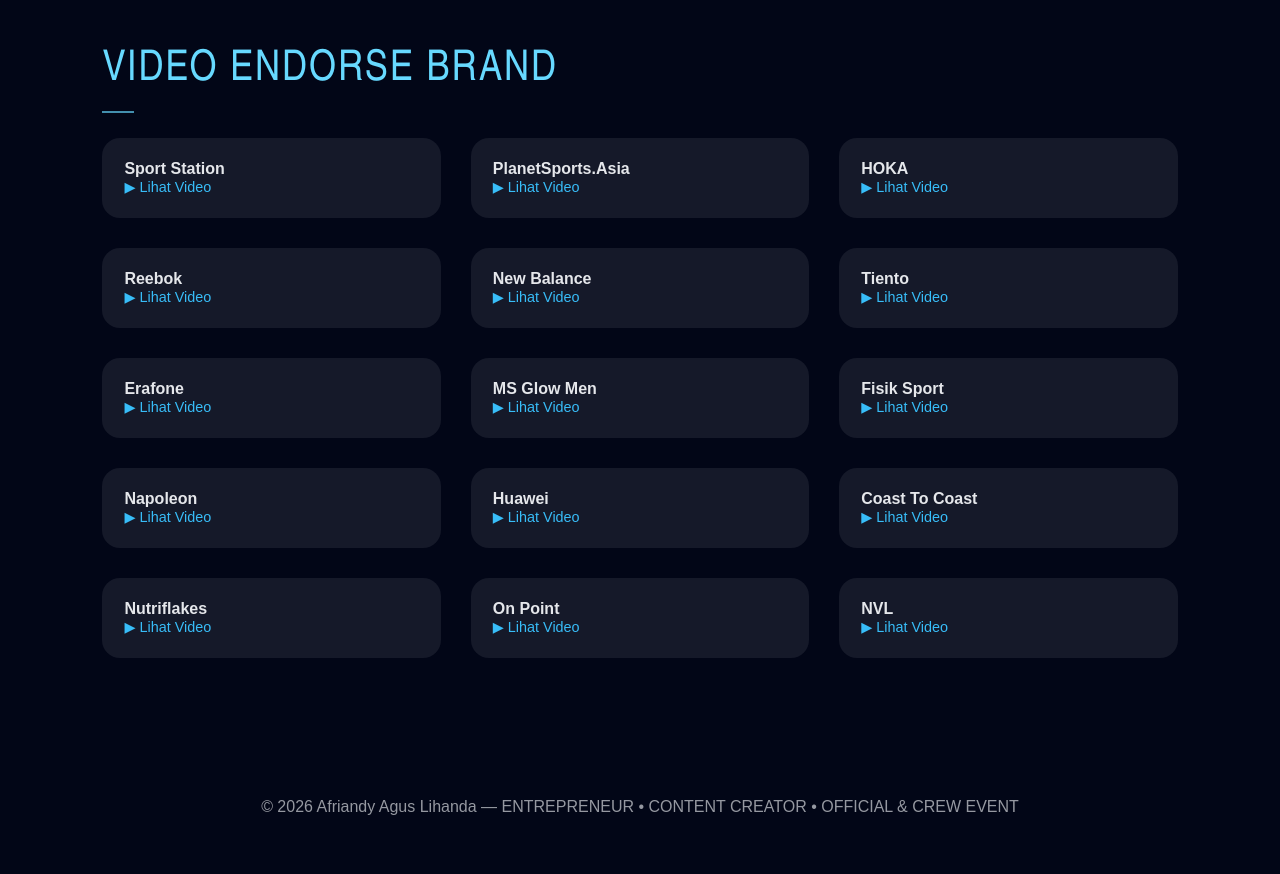
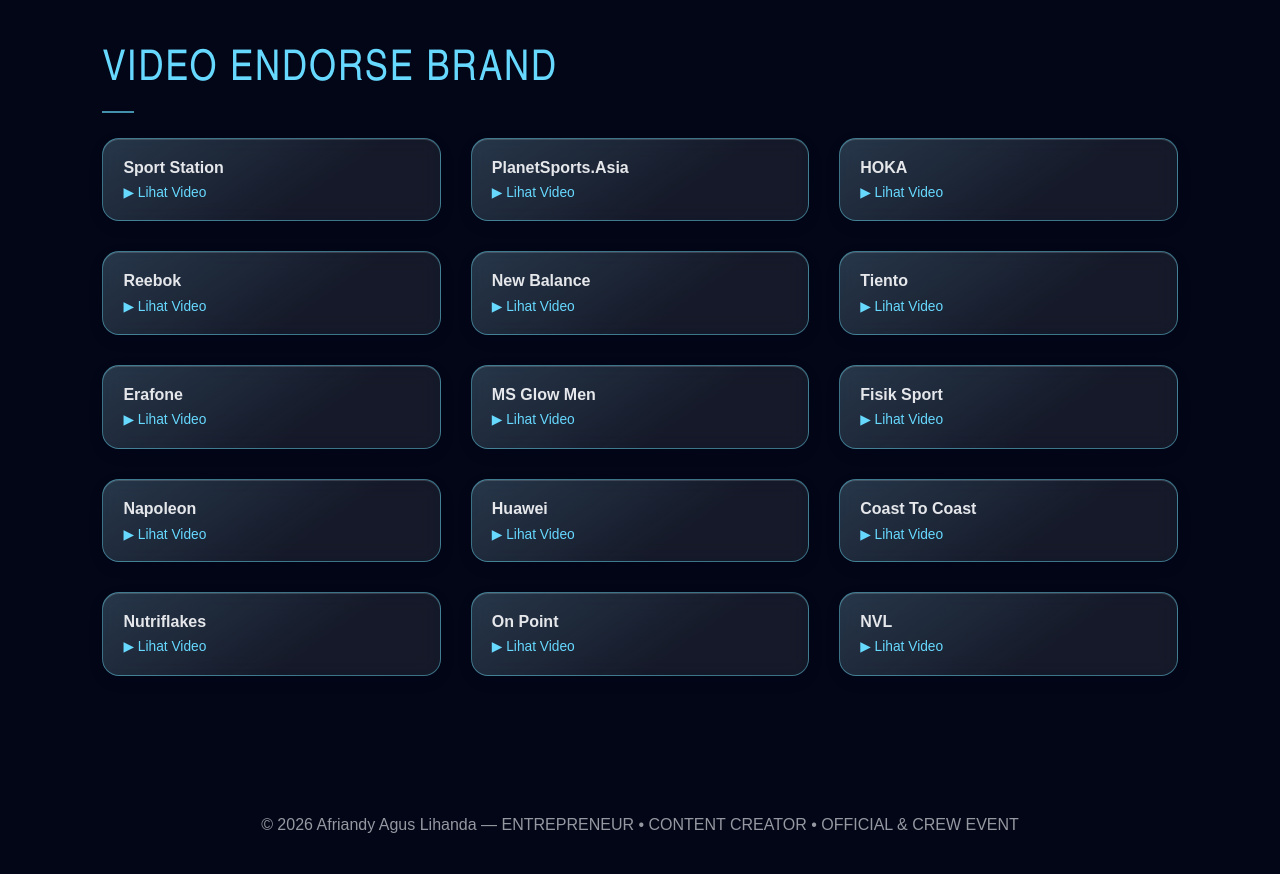
Before and after one commit to afriandyaguslihanda/Lebihlanjut, a plain HTML site: page index.html in a window 1280 px wide. Shown: the part 3720-4594 px from the top of the page. Drawn offline with Linux system fonts and the light colour scheme.

Commit message:
Refactor video section styles and structure
Updated the styling and structure of video sections to enhance layout and interactivity.

```diff
--- a/index.html
+++ b/index.html
@@ -798,9 +798,48 @@
       gap: 30px;
     }
 
-    .video { padding: 22px; background: var(--glass); border-radius: 18px; }
-    .video a { color: var(--primary); font-size: .9rem; text-decoration: none; }
-    .video a:hover { text-decoration: underline; }
+    .video {
+      position: relative;
+      isolation: isolate;
+      overflow: hidden;
+      padding: 20px;
+      color: var(--text);
+      text-decoration: none;
+      border: 1px solid var(--frame-edge);
+      border-radius: 17px;
+      background: linear-gradient(145deg, rgb(126 205 239 / 17%), transparent 64%), var(--glass);
+      -webkit-backdrop-filter: blur(10px);
+      backdrop-filter: blur(10px);
+      box-shadow: inset 0 1px rgb(255 255 255 / 15%), 0 5px 16px rgb(0 10 25 / 8%);
+    }
+
+    .video strong { display: block; overflow-wrap: anywhere; }
+    .video .watch { display: block; margin-top: .55em; color: var(--title-cyan); font-size: .86rem; }
+
+    @media (prefers-reduced-motion: no-preference) {
+      .video::before {
+        content: "";
+        position: absolute;
+        z-index: -1;
+        inset: 0;
+        background: linear-gradient(115deg, transparent 28%, rgb(182 229 255 / 19%) 50%, transparent 72%);
+        transform: translateX(-110%);
+        pointer-events: none;
+      }
+      .video.scroll-enter::before {
+        animation: glass-pass .9s ease-out var(--entry-delay, 0ms) backwards;
+      }
+      @keyframes glass-pass {
+        from { transform: translateX(-110%); }
+        to { transform: translateX(110%); }
+      }
+      .video { transition: translate .22s ease, border-color .22s; }
+      .video:focus-visible { translate: 0 -2px; border-color: var(--signal); }
+      @media (hover: hover) {
+        .video:hover { translate: 0 -3px; border-color: var(--signal); }
+      }
+      .video:active { translate: 0 1px; }
+    }
     footer { padding: 40px 5%; text-align: center; opacity: .65; }
 
     /* Animasi */
@@ -1503,66 +1542,66 @@
     <section id="videos">
       <h3 class="section-title">VIDEO ENDORSE BRAND</h3>
       <div class="grid">
-        <div class="video">
-          <strong>Sport Station</strong><br>
-          <a href="https://www.instagram.com/reel/C6nrmZ6yPlP/?igsh=bWtpa3p2czYyYTQw">▶ Lihat Video</a>
-        </div>
-        <div class="video">
-          <strong>PlanetSports.Asia</strong><br>
-          <a href="https://www.instagram.com/reel/C_b-s7ey3M2/?igsh=OXF2bDV4cGF5bTA=">▶ Lihat Video</a>
-        </div>
-        <div class="video">
-          <strong>HOKA</strong><br>
-          <a href="https://www.instagram.com/reel/C5z2QVzyBS9/?igsh=MWU4bDdlaXJneWVv">▶ Lihat Video</a>
-        </div>
-        <div class="video">
-          <strong>Reebok</strong><br>
-          <a href="https://www.instagram.com/reel/C8JIvB8y5Sc/?igsh=MXJ1ZWVtaW9raDd2MQ==">▶ Lihat Video</a>
-        </div>
-        <div class="video">
-          <strong>New Balance</strong><br>
-          <a href="https://www.instagram.com/reel/DB8n644ABXf/?igsh=YXl2ejE0N3VyZWhr">▶ Lihat Video</a>
-        </div>
-        <div class="video">
-          <strong>Tiento</strong><br>
-          <a href="https://www.instagram.com/reel/DDHgw-bTCTw/?igsh=Y3IzcTV0dHFjM3Nt">▶ Lihat Video</a>
-        </div>
-        <div class="video">
-          <strong>Erafone</strong><br>
-          <a href="https://www.instagram.com/reel/DRZBB4pE-Zc/?igsh=MW44cjV6aXJ5Y242NA==">▶ Lihat Video</a>
-        </div>
-        <div class="video">
-          <strong>MS Glow Men</strong><br>
-          <a href="https://www.instagram.com/reel/DPVeEomE6X8/?igsh=MThnaXRyMnJqMHdubQ==">▶ Lihat Video</a>
-        </div>
-        <div class="video">
-          <strong>Fisik Sport</strong><br>
-          <a href="https://www.instagram.com/reel/DOgH9Nak8K2/?igsh=MTFnM3ZpMzA2M2Q5NQ==">▶ Lihat Video</a>
-        </div>
-        <div class="video">
-          <strong>Napoleon</strong><br>
-          <a href="https://www.instagram.com/reel/C6YJAasS8Pn/?igsh=ZmFlMnl0YTJ1bjV0">▶ Lihat Video</a>
-        </div>
-        <div class="video">
-          <strong>Huawei</strong><br>
-          <a href="https://www.instagram.com/reel/DLhT7wzzxSa/?igsh=MWwxajVxOTg1MnZyYQ==">▶ Lihat Video</a>
-        </div>
-        <div class="video">
-          <strong>Coast To Coast</strong><br>
-          <a href="https://www.instagram.com/reel/DEb7W1UzOkK/?igsh=MWQxdjJicnpyMjhlZA==">▶ Lihat Video</a>
-        </div>
-        <div class="video">
-          <strong>Nutriflakes</strong><br>
-          <a href="https://www.instagram.com/reel/DECA0M3Tm4g/?igsh=dGQ1MzZmcmpyMjNh">▶ Lihat Video</a>
-        </div>
-        <div class="video">
-          <strong>On Point</strong><br>
-          <a href="https://www.instagram.com/reel/DDekngGSqOv/?igsh=MWJxejRzYm1tMXp6aw==">▶ Lihat Video</a>
-        </div>
-        <div class="video">
-          <strong>NVL</strong><br>
-          <a href="https://www.instagram.com/reel/C3mnY9gyL-c/?igsh=ZTd3c2ZiMHNnNmNi">▶ Lihat Video</a>
-        </div>
+        <a class="video" href="https://www.instagram.com/reel/C6nrmZ6yPlP/?igsh=bWtpa3p2czYyYTQw">
+          <strong>Sport Station</strong>
+          <span class="watch">▶ Lihat Video</span>
+        </a>
+        <a class="video" href="https://www.instagram.com/reel/C_b-s7ey3M2/?igsh=OXF2bDV4cGF5bTA=">
+          <strong>PlanetSports.Asia</strong>
+          <span class="watch">▶ Lihat Video</span>
+        </a>
+        <a class="video" href="https://www.instagram.com/reel/C5z2QVzyBS9/?igsh=MWU4bDdlaXJneWVv">
+          <strong>HOKA</strong>
+          <span class="watch">▶ Lihat Video</span>
+        </a>
+        <a class="video" href="https://www.instagram.com/reel/C8JIvB8y5Sc/?igsh=MXJ1ZWVtaW9raDd2MQ==">
+          <strong>Reebok</strong>
+          <span class="watch">▶ Lihat Video</span>
+        </a>
+        <a class="video" href="https://www.instagram.com/reel/DB8n644ABXf/?igsh=YXl2ejE0N3VyZWhr">
+          <strong>New Balance</strong>
+          <span class="watch">▶ Lihat Video</span>
+        </a>
+        <a class="video" href="https://www.instagram.com/reel/DDHgw-bTCTw/?igsh=Y3IzcTV0dHFjM3Nt">
+          <strong>Tiento</strong>
+          <span class="watch">▶ Lihat Video</span>
+        </a>
+        <a class="video" href="https://www.instagram.com/reel/DRZBB4pE-Zc/?igsh=MW44cjV6aXJ5Y242NA==">
+          <strong>Erafone</strong>
+          <span class="watch">▶ Lihat Video</span>
+        </a>
+        <a class="video" href="https://www.instagram.com/reel/DPVeEomE6X8/?igsh=MThnaXRyMnJqMHdubQ==">
+          <strong>MS Glow Men</strong>
+          <span class="watch">▶ Lihat Video</span>
+        </a>
+        <a class="video" href="https://www.instagram.com/reel/DOgH9Nak8K2/?igsh=MTFnM3ZpMzA2M2Q5NQ==">
+          <strong>Fisik Sport</strong>
+          <span class="watch">▶ Lihat Video</span>
+        </a>
+        <a class="video" href="https://www.instagram.com/reel/C6YJAasS8Pn/?igsh=ZmFlMnl0YTJ1bjV0">
+          <strong>Napoleon</strong>
+          <span class="watch">▶ Lihat Video</span>
+        </a>
+        <a class="video" href="https://www.instagram.com/reel/DLhT7wzzxSa/?igsh=MWwxajVxOTg1MnZyYQ==">
+          <strong>Huawei</strong>
+          <span class="watch">▶ Lihat Video</span>
+        </a>
+        <a class="video" href="https://www.instagram.com/reel/DEb7W1UzOkK/?igsh=MWQxdjJicnpyMjhlZA==">
+          <strong>Coast To Coast</strong>
+          <span class="watch">▶ Lihat Video</span>
+        </a>
+        <a class="video" href="https://www.instagram.com/reel/DECA0M3Tm4g/?igsh=dGQ1MzZmcmpyMjNh">
+          <strong>Nutriflakes</strong>
+          <span class="watch">▶ Lihat Video</span>
+        </a>
+        <a class="video" href="https://www.instagram.com/reel/DDekngGSqOv/?igsh=MWJxejRzYm1tMXp6aw==">
+          <strong>On Point</strong>
+          <span class="watch">▶ Lihat Video</span>
+        </a>
+        <a class="video" href="https://www.instagram.com/reel/C3mnY9gyL-c/?igsh=ZTd3c2ZiMHNnNmNi">
+          <strong>NVL</strong>
+          <span class="watch">▶ Lihat Video</span>
+        </a>
       </div>
     </section>
   </main>
```
